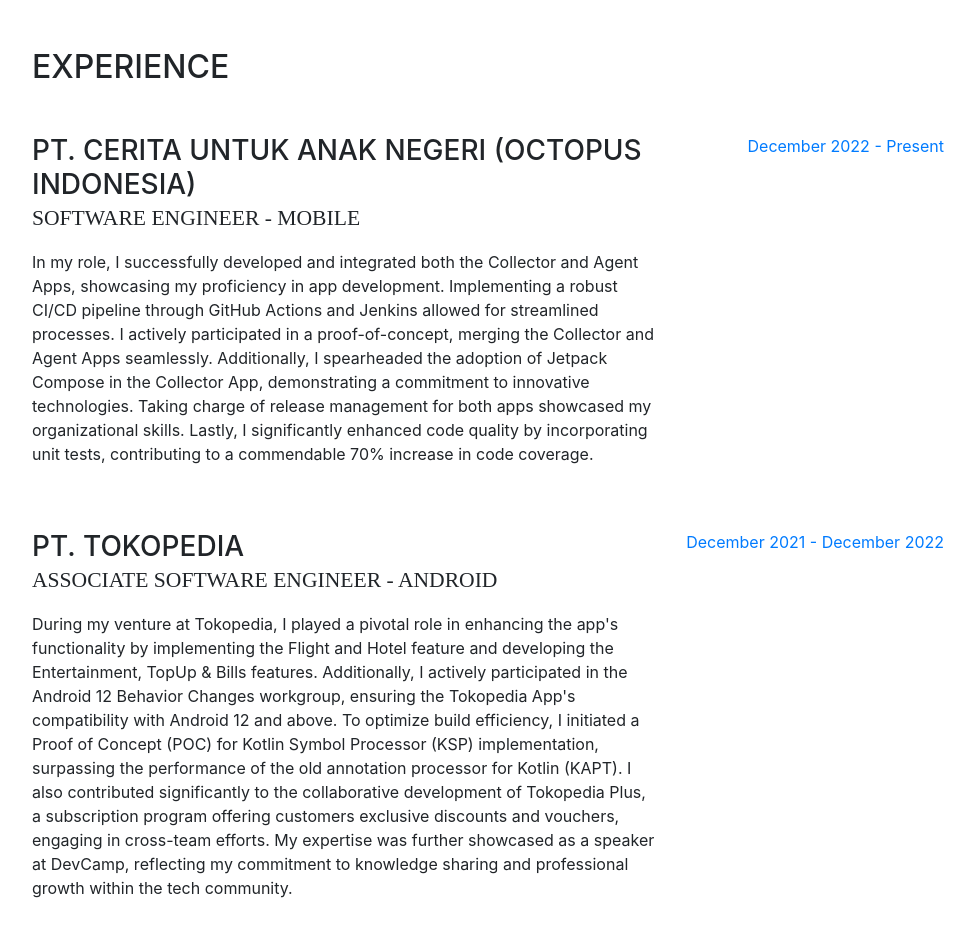
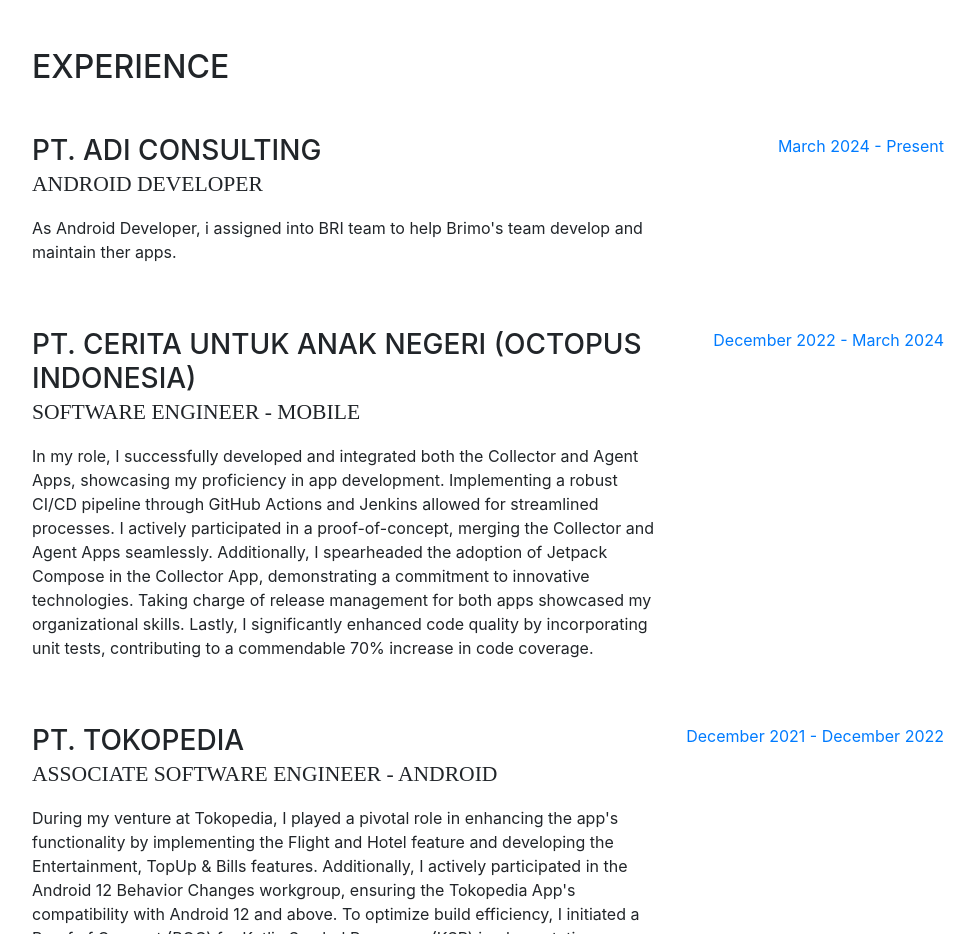
Before and after one commit to bayazidsustami/bayazidsustami.github.io, a website with bundled scripts: page index.html in a window 1280 px wide. Shown: the part 800-1734 px from the top of the page, without its empty margins (288-1263 px from the left). Built offline with nearby package versions, Linux system fonts and the light colour scheme; a web font is replaced by a local one.

Commit message:
feat : add experience

```diff
--- a/index.html
+++ b/index.html
@@ -126,6 +126,19 @@
 
             <div class="resume-item d-flex flex-column flex-md-row mb-5">
                 <div class="resume-content mr-auto">
+                    <h3 class="mb-0">PT. ADI Consulting</h3>
+                    <div class="subheading mb-3">Android Developer</div>
+                    <p>
+                        As Android Developer, i assigned into BRI team to help Brimo's team develop and maintain ther apps.
+                    </p>
+                </div>
+                <div class="resume-date text-md-right">
+                    <span class="text-primary">March 2024 - Present</span>
+                </div>
+            </div>
+
+            <div class="resume-item d-flex flex-column flex-md-row mb-5">
+                <div class="resume-content mr-auto">
                     <h3 class="mb-0">PT. Cerita Untuk Anak Negeri (Octopus Indonesia)</h3>
                     <div class="subheading mb-3">Software Engineer - Mobile</div>
                     <p>
@@ -141,7 +154,7 @@
                     </p>
                 </div>
                 <div class="resume-date text-md-right">
-                    <span class="text-primary">December 2022 - Present</span>
+                    <span class="text-primary">December 2022 - March 2024</span>
                 </div>
             </div>
 
```
